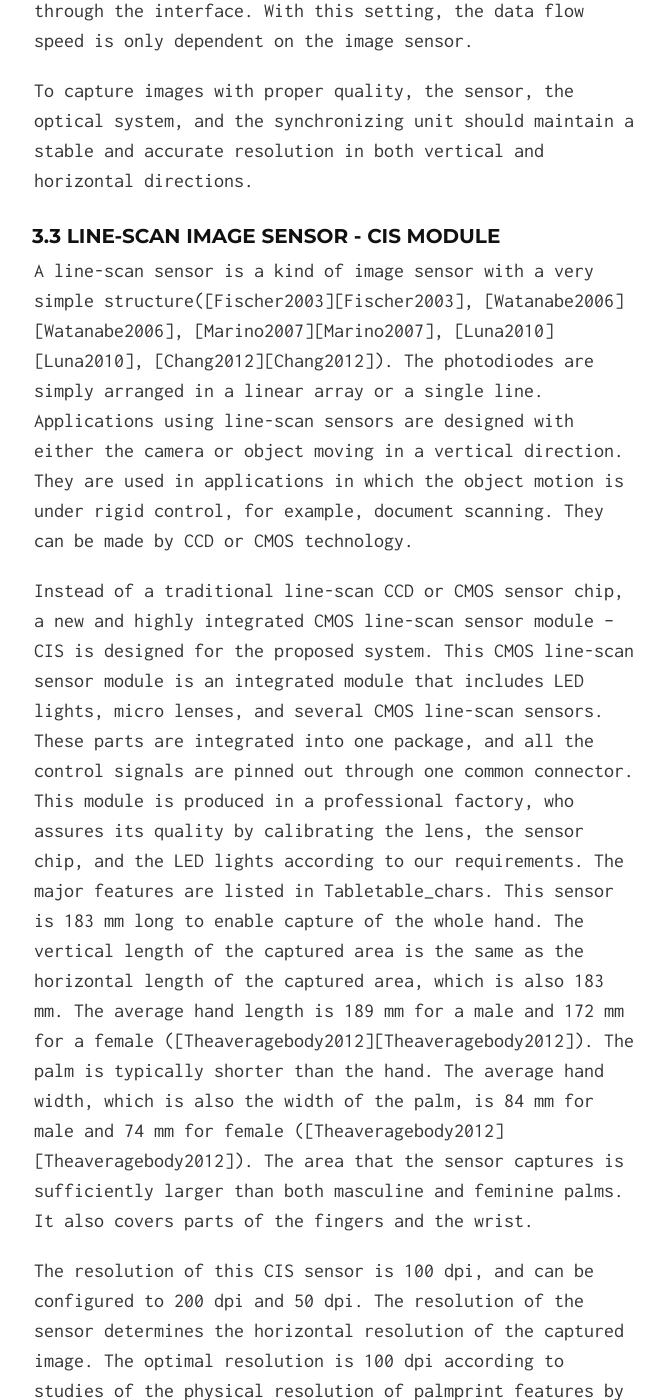
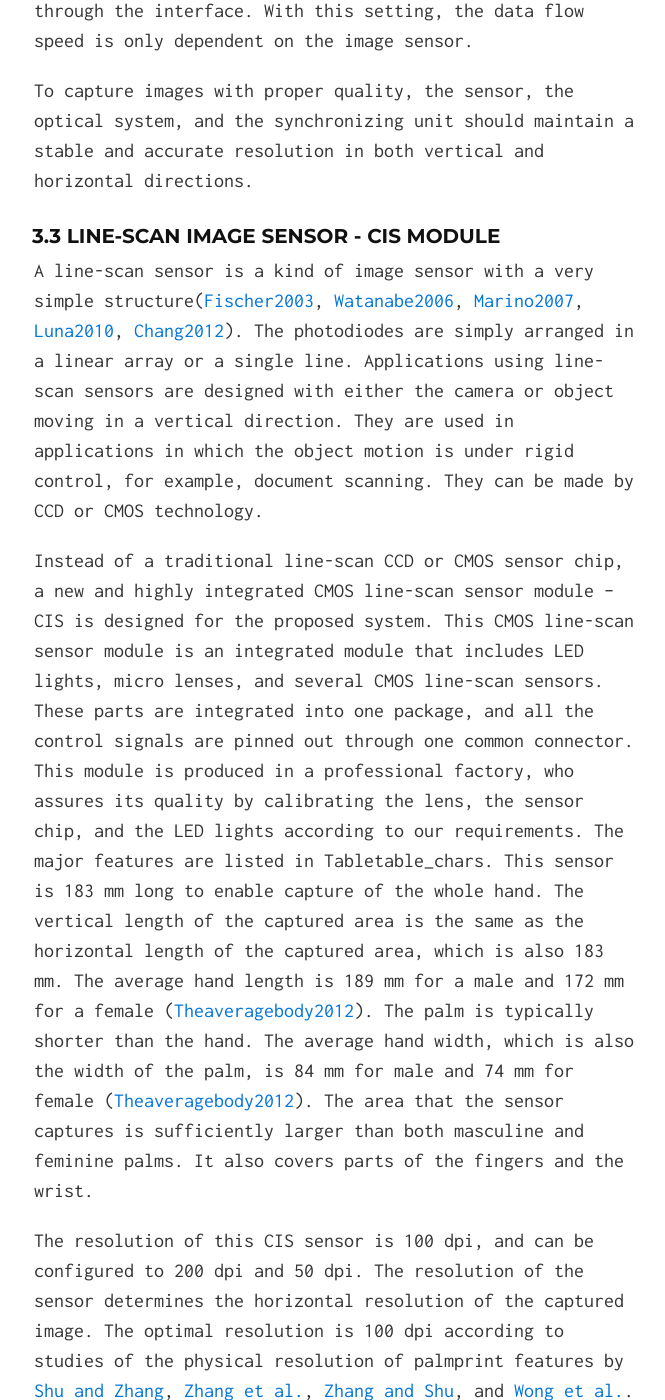
Before and after one commit to quxiaofeng/lps, a Jekyll site: the page built from lps.md, in a window 1280 px wide and 1400 px high, scrolled down 16126 px. Shown: the whole window, without its empty margins (306-971 px from the left). Built offline with Jekyll 4.4.1, drawn with Linux system fonts in a browser that asks for light colours; nearby versions of some CDN libraries; some of the changed lines change nothing that is shown; some of the changed text lies outside the part shown.

Commit message:
updated lps With refs
Signed-off-by: Xiaofeng QU <xiaofeng.qu.hk@ieee.org>

```diff
--- a/lps.md
+++ b/lps.md
@@ -297,18 +297,23 @@ Future research of LPS could go in three directions. First, with further study o
 [Badrinath2007]: ./
 [Baykal2004]: ./
 [Biometricapplications2011]: http://findbiometrics.com/applications/
+[Chang2012]: ./
 [Chaudhary2009]: ./
 [Connie2005]: ./
 [Dai2011]: http://research.microsoft.com/en-us/um/people/jifdai/publications/PAMI_MultiFeature_2011.pdf
+[Fingerprint2008]: ./
+[Fischer2003]: ./
 [Genovese2014]: ./
 [Goh2006]: ./
 [Guo2009]: ./
 [Guo2009a]: ./
 [Han2003]: ./
 [Han2007b]: ./
+[Han2007c]: ./
 [Hao2008]: ./
 [Ito2006]: ./
 [Jain2009]: http://biometrics.cse.msu.edu/Publications/Palmprints/JainFeng_LatentPalm_PAMI2008.pdf
+[Jia2012]: ./
 [Kanhangad2011a]: ./
 [Kim2001]: ./
 [Kong2002]: ./
@@ -321,13 +326,19 @@ Future research of LPS could go in three directions. First, with further study o
 [Li2009]: ./
 [Li2012a]: ./
 [Lin2005]: ./
+[Luna2010]: ./
+[Marino2007]: ./
 [Ong2003]: ./
 [Ong2008]: ./
 [Ong2010]: ./
+[Shen2012]: ./
 [Shu1998]: ./
 [Struc2008]: ./
+[Theaveragebody2012]: ./
 [Wang2008]: ./
+[Watanabe2006]: ./
 [Wong2005]: ./
+[Zhang1999]: ./
 [Zhang2003a]: ./
 [Zhang2009]: ./
 [Zhang2010]: ./
```
